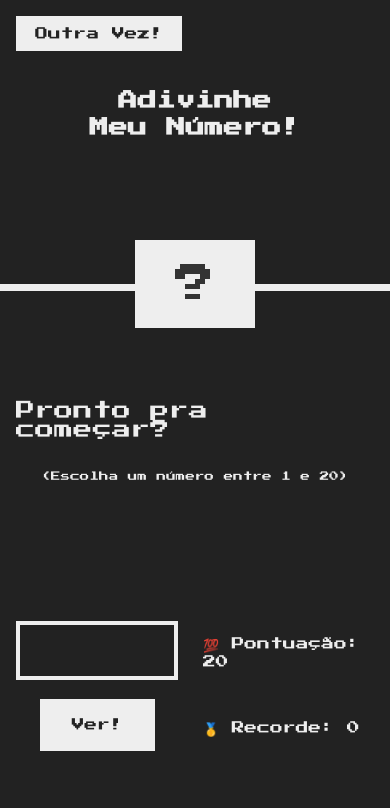
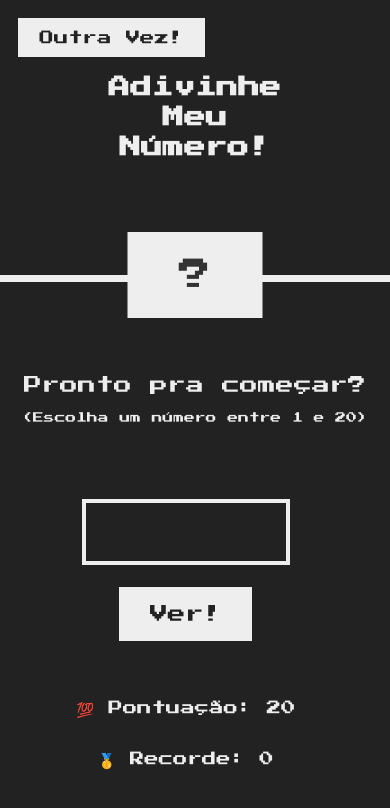
Before and after one commit to 82rafamalta/adivinhe-meu-numero, a plain HTML site: page index.html in a window 390 px wide. Drawn offline with Linux system fonts and the light colour scheme.

Commit message:
Add files via upload

```diff
--- a/style.css
+++ b/style.css
@@ -230,20 +230,61 @@ h1 {
 }
 
 @media (max-width: 34em) {
-  html {
-    /* 8px / 16px = 0.5 = 50% */
-    font-size: 50%;
+  header {
+    height: 26vh;
   }
 
   h1 {
     font-size: 2.4rem;
     line-height: 1.4;
     padding: 1rem;
-    margin-top: 10rem;
+    margin-top: 7rem;
+  }
+
+  .number {
+    font-size: 3.6rem;
+    width: 15rem;
+    padding: 3rem 0rem;
   }
 
   main {
-    margin-bottom: 2rem;
+    display: grid;
+    grid-template-columns: 1fr;
+    padding: 0 1.4rem;
+    margin-bottom: 5rem;
+  }
+
+  .left,
+  .right {
+    width: 95%;
+    display: flex;
+    flex-direction: column;
+    align-items: center;
+    font-size: 1.6rem;
+    margin-top: 0;
+  }
+
+  .right {
+    gap: 1.4rem;
+  }
+
+  .guess {
+    width: 60%;
+  }
+
+  .message {
+    text-align: center;
+    margin-top: 6rem;
+    font-size: 2rem;
+  }
+
+  .rule {
+    margin: 0;
+  }
+
+  .check {
+    font-size: 2rem;
+    padding: 2rem 3.4rem;
   }
 }
 
```
